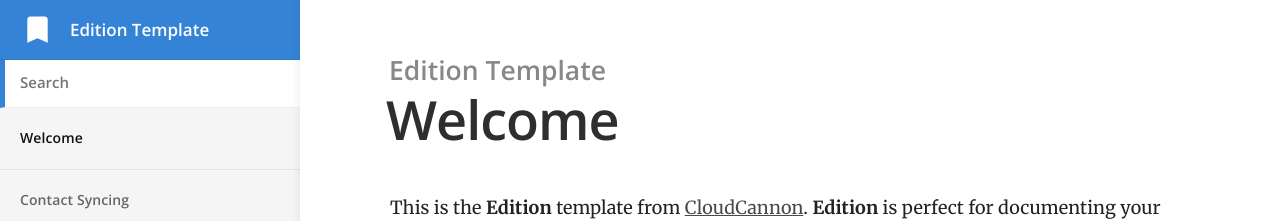
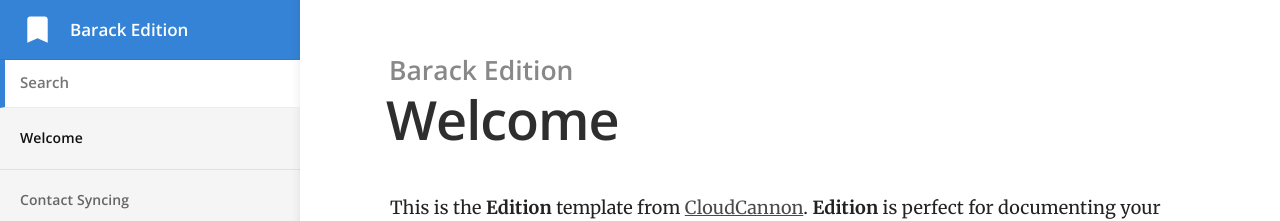
Before and after one commit to barack0/edition, a Jekyll site: the page built from index.md, in a window 1280 px wide. Shown: the top 221 px of the page. Built offline with Jekyll 4.4.1, drawn with Linux system fonts in a browser that asks for light colours.

Commit message:
Update _config.yml

```diff
--- a/_config.yml
+++ b/_config.yml
@@ -1,8 +1,8 @@
 # ----
 # Site
 
-title: Edition Template
-url: "https://long-pig.cloudvent.net"
+title: Barack Edition
+url: "https://nagy.barack.sk/edition"
 baseurl:
 google_analytics_key:
 show_full_navigation: true
```
